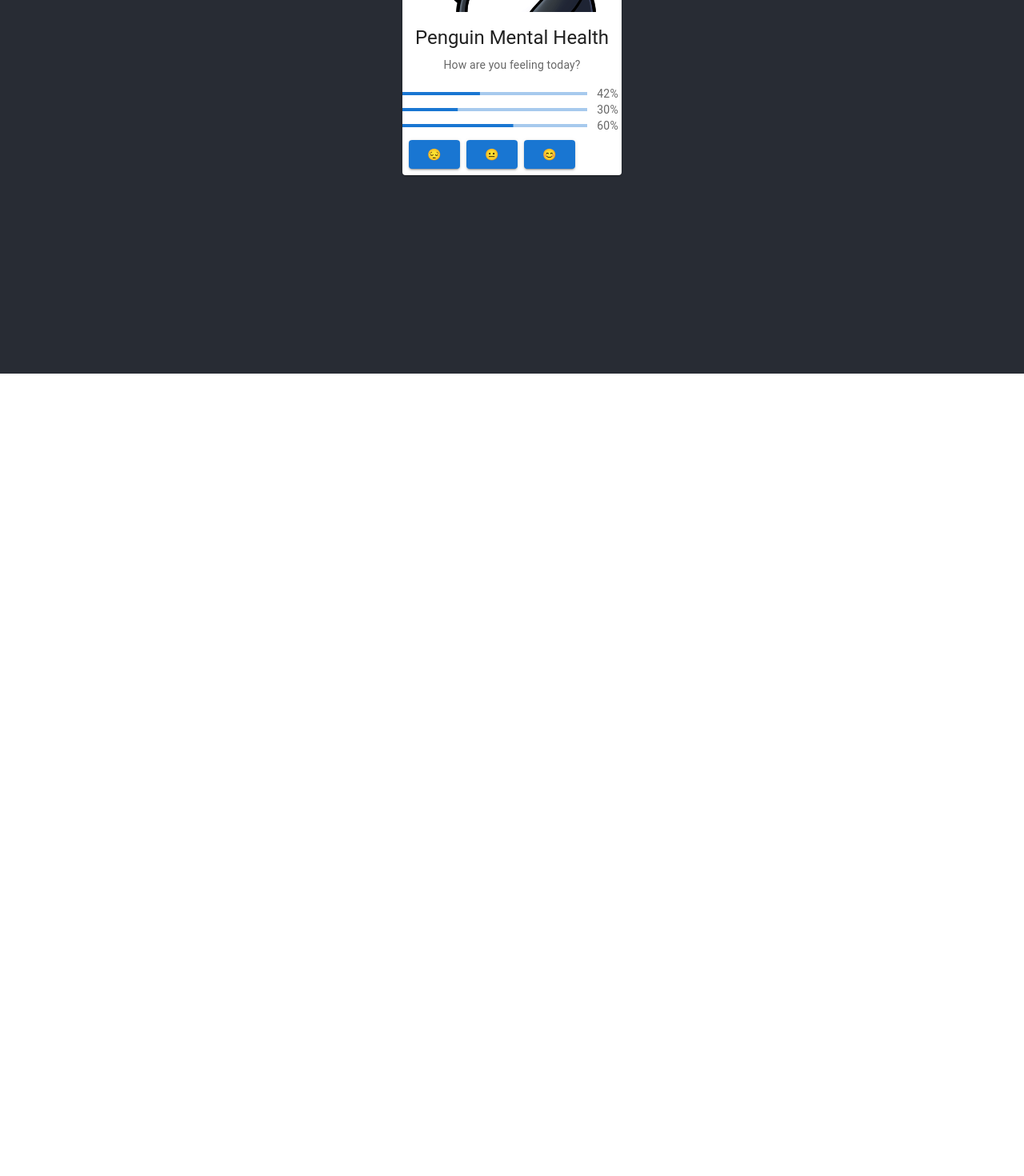
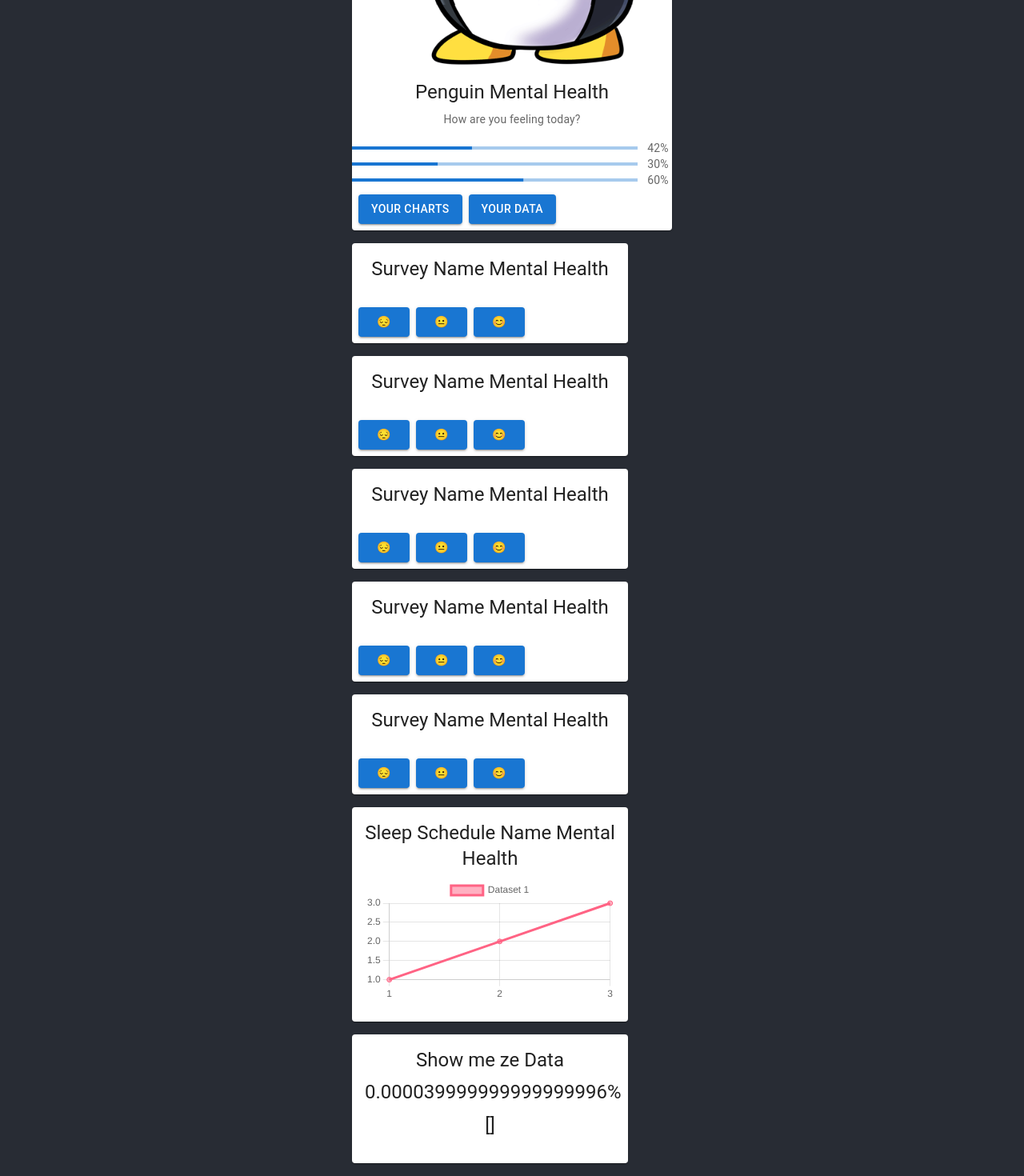
Before and after one commit to zakerytclarke/mha, a React (Create React App) app: page / in a window 1280 px wide. Shown: the part 333-1803 px from the top of the page at 80% size. Before the commit the page ends 800 px from the top, so only its background shows below. Built offline with nearby package versions, Linux system fonts and the light colour scheme; no server answers.

Commit message:
Update charts, logo etcc

```diff
--- a/package.json
+++ b/package.json
@@ -10,8 +10,10 @@
     "@testing-library/jest-dom": "^5.16.4",
     "@testing-library/react": "^13.3.0",
     "@testing-library/user-event": "^13.5.0",
+    "chart.js": "^3.8.2",
     "gh-pages": "^4.0.0",
     "react": "^18.2.0",
+    "react-chartjs-2": "^4.3.1",
     "react-dom": "^18.2.0",
     "react-scripts": "^5.0.1",
     "web-vitals": "^2.1.4",
--- a/public/index.html
+++ b/public/index.html
@@ -21,7 +21,7 @@
       work correctly both with client-side routing and a non-root public URL.
       Learn how to configure a non-root public URL by running `npm run build`.
     -->
-    <title>React App</title>
+    <title>Mental Health</title>
   </head>
   <body>
     <noscript>You need to enable JavaScript to run this app.</noscript>
--- a/src/Home.css
+++ b/src/Home.css
@@ -6,3 +6,7 @@
     text-align: center;
     width:100%;
 }
+
+.Card{
+    margin-bottom:50px;
+}
--- a/src/Home.js
+++ b/src/Home.js
@@ -7,19 +7,39 @@ import Button from '@mui/material/Button';
 import Typography from '@mui/material/Typography';
 import { red } from '@mui/material/colors';
 
+import { Chart as ChartJS } from 'chart.js/auto'
+import { Chart }            from 'react-chartjs-2'
+import { Line } from 'react-chartjs-2';
+
+
 import { LinearProgressWithLabel } from "./components/LinearProgressWithLabel.js"
-
+import logo from "./assets/penguin_waving.gif"
 import './Home.css';
 
-import logo from "./assets/penguin_waving.gif"
+import { MentalHealthSDK } from "./sdk/MentalHealth.js"
+
+const mhsdk = new MentalHealthSDK()
+
+var data = {
+  labels:["1","2","3"],
+  datasets: [
+    {
+      label: 'Dataset 1',
+      data: [1,2,3],
+      borderColor: 'rgb(255, 99, 132)',
+      backgroundColor: 'rgba(255, 99, 132, 0.5)',
+    }
+  ]
+}
 
 export default function Home() {
   return (
-    <Card sx={{ maxWidth: 345 }}>
+    <div>
+      <Card sx={{ m:2, maxWidth: 500 }} >
       <CardMedia
         component="img"
         alt="penguin waving"
-        height="100"
+        height="400"
         image={logo}
       />
       <CardContent>
@@ -34,9 +54,89 @@ export default function Home() {
       <LinearProgressWithLabel value={30} />
       <LinearProgressWithLabel value={60} />
 
+      <CardActions alignItems="center">
+        <Button variant="contained">Your Charts</Button>
+        <Button variant="contained">Your Data</Button>
+      </CardActions>
+    </Card>
+    <Card sx={{ m:2, maxWidth: 345, textAlign:"center" }}>
+      <CardContent>
+        <Typography gutterBottom variant="h5" component="div">
+          Survey Name Mental Health
+        </Typography>
+      </CardContent>
+
       <CardActions>
         <Button variant="contained">😔</Button><Button variant="contained">😐</Button><Button variant="contained">😊</Button>
       </CardActions>
     </Card>
+    <Card sx={{ m:2, maxWidth: 345, textAlign:"center" }}>
+      <CardContent>
+        <Typography gutterBottom variant="h5" component="div">
+          Survey Name Mental Health
+        </Typography>
+      </CardContent>
+
+      <CardActions>
+        <Button variant="contained">😔</Button><Button variant="contained">😐</Button><Button variant="contained">😊</Button>
+      </CardActions>
+    </Card>
+    <Card sx={{ m:2, maxWidth: 345, textAlign:"center" }}>
+      <CardContent>
+        <Typography gutterBottom variant="h5" component="div">
+          Survey Name Mental Health
+        </Typography>
+      </CardContent>
+
+      <CardActions>
+        <Button variant="contained">😔</Button><Button variant="contained">😐</Button><Button variant="contained">😊</Button>
+      </CardActions>
+    </Card>
+    <Card sx={{ m:2, maxWidth: 345, textAlign:"center" }}>
+      <CardContent>
+        <Typography gutterBottom variant="h5" component="div">
+          Survey Name Mental Health
+        </Typography>
+      </CardContent>
+
+      <CardActions>
+        <Button variant="contained">😔</Button><Button variant="contained">😐</Button><Button variant="contained">😊</Button>
+      </CardActions>
+    </Card>
+    <Card sx={{ m:2, maxWidth: 345, textAlign:"center" }}>
+      <CardContent>
+        <Typography gutterBottom variant="h5" component="div">
+          Survey Name Mental Health
+        </Typography>
+      </CardContent>
+
+      <CardActions>
+        <Button variant="contained">😔</Button><Button variant="contained">😐</Button><Button variant="contained">😊</Button>
+      </CardActions>
+    </Card>
+
+    <Card sx={{ m:2, maxWidth: 345, textAlign:"center" }}>
+      <CardContent>
+        <Typography gutterBottom variant="h5" component="div">
+          Sleep Schedule Name Mental Health
+        </Typography>
+        <Line data={data}
+        />
+      </CardContent>
+    </Card>
+    <Card sx={{ m:2, maxWidth: 345, textAlign:"center" }}>
+      <CardContent>
+        <Typography gutterBottom variant="h5" component="div">
+         Show me ze Data
+        </Typography>
+        <Typography gutterBottom variant="h5" component="div">{(JSON.stringify(mhsdk.datasrc).length/5000000)*100}%</Typography>
+
+        <Typography gutterBottom variant="h5" component="div">{JSON.stringify(mhsdk.datasrc,null,2)}</Typography>
+
+      </CardContent>
+    </Card>
+    </div>
+
+
   );
 }
--- a/src/sdk/MentalHealth.js
+++ b/src/sdk/MentalHealth.js
@@ -2,49 +2,63 @@ export class MentalHealthSDK {
 	constructor(config) {
 		this.config = {
             study_id:"default",
-            refresh_timeout:5*60*1000
+            refresh_timeout:1000,
+            surveys:[],
+            suggestions:[
+                {
+                    'title':"Sleep and Health",
+                    'text':"Make sure to get at least 6-8 hrs sleep tonight!"
+                }
+            ]
         };
 		this.datasrc = [];
-
+        this._load_database()
+		this._init_sensors()
 	}
     _init_sensors(){
-        navigator.getBattery().then((data) => {
-            this._save_data
+        setInterval(()=>{this._data_loop()},this.config.refresh_timeout)
+	}
+    _data_loop(){
+        var self = this;
+        // navigator.getBattery().then((data) => {
+        //     self._save_data("battery",{
+        //         charging:data.charging,
+        //         batterylife:data.dischargingTime,
+        //         level:data.level
+        //     })
+        // })
+        // navigator.geolocation.getCurrentPosition((data) => {
+        //     self._save_data("gps",{
+        //         "latitude":data.coords.latitude,
+        //         "longitude":data.coords.longitude,
+        //         "altitude":data.coords.altitude,
+        //         "accuracy":data.coords.accuracy
+        //     })
+        // })
+        navigator.geolocation.getCurrentPosition((data) => {
+            console.log(data)
+
         })
-	}
+    }
     _save_database(){
-
+        localStorage.setItem("mha_raw", JSON.stringify(this.datasrc))
     }
 
     _load_database(){
-
+        this.datasrc = JSON.parse(localStorage.getItem("mha_raw")||"[]")
     }
 
-    _save_data(params,update){
-        t
+    _save_data(label, data){
+        console.log(data);
+        this.datasrc.push({
+            'type':label,
+            'ts':(new Date()).getTime(),
+            'data':data
+        })
+        this._save_database()
 	}
 	features(params,update){
 
 	}
 
 }
-
-class MushroomDB_Database(){
-	constructor(socket) {
-		this.database = [];
-	}
-	_load_db(){
-
-	}
-	_save_db(){
-
-	}
-
-	find(table,params){
-
-	}
-
-	_sendMessage(data) {
-		this.broadcast.emit("mushroomdb",data);
-	}
-}
```
Also changed, not shown: 7 other files (tests, documents, lock files or other folders).
